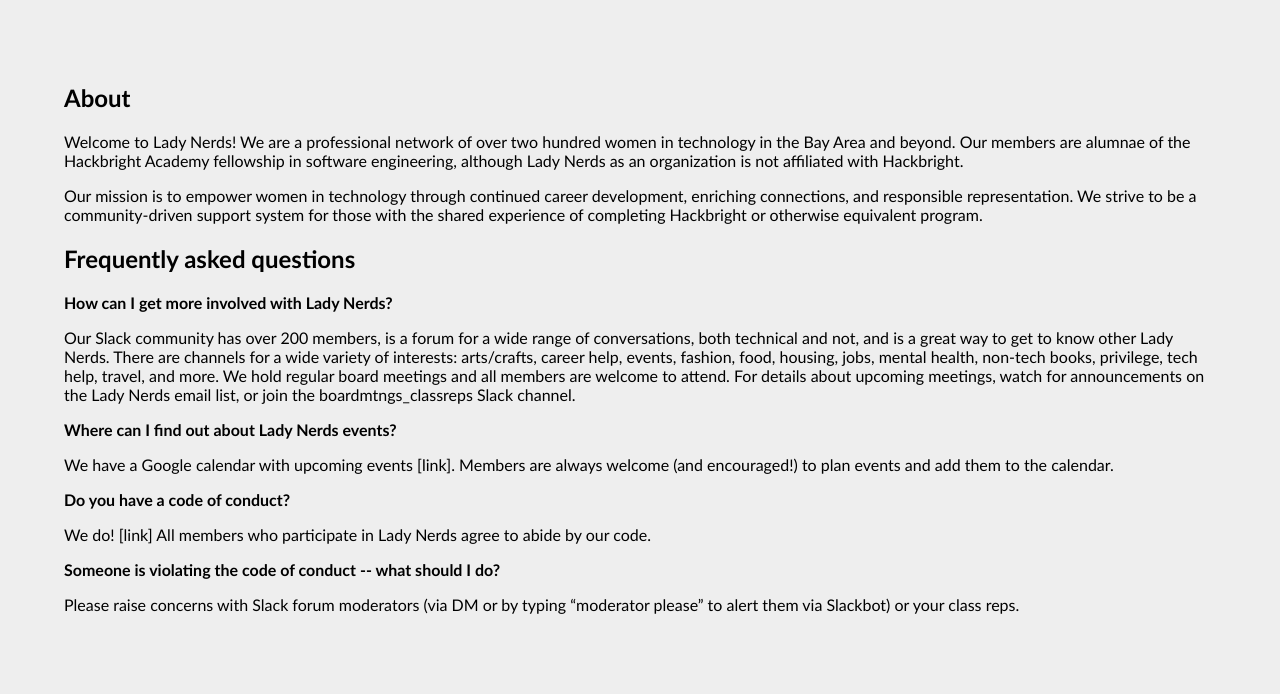
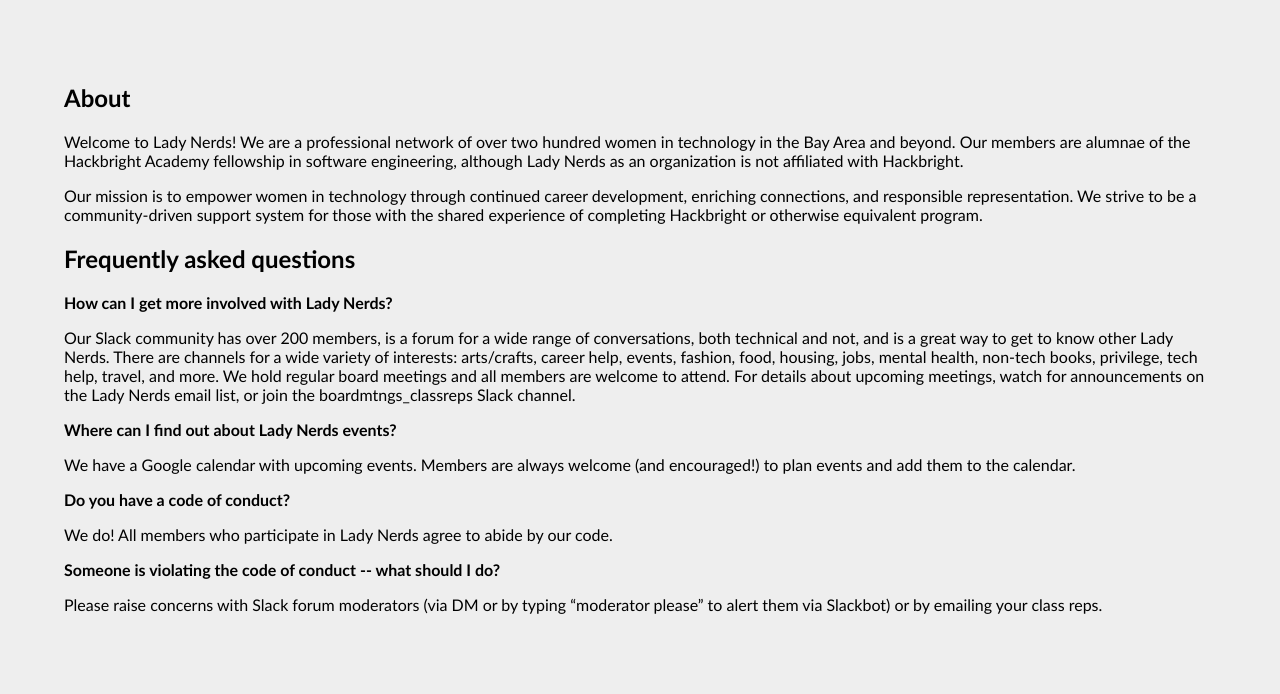
Before and after one commit to beckastar/ladynerds_site, a Django app: page /about/ in a window 1280 px wide. Shown: the part 177-871 px from the top of the page. Run offline with Django 3.2, Linux system fonts and the light colour scheme; parts of the project's set-up code (start-up, migrations or seed data) failed here and were passed over.

Commit message:
added fixme notes to add links

```diff
--- a/ladynerds/templates/about.html
+++ b/ladynerds/templates/about.html
@@ -35,19 +35,21 @@
 
         <b>Where can I find out about Lady Nerds events?</b>
         <p>
-        We have a Google calendar with upcoming events [link]. Members are always welcome
+        <!-- FIXME: Add link to google calendar -->
+        We have a Google calendar with upcoming events. Members are always welcome
         (and encouraged!) to plan events and add them to the calendar.
         </p>
 
         <b>Do you have a code of conduct?</b>
         <p>
-        We do!  [link] All members who participate in Lady Nerds agree to abide by our code.
+        <!-- FIXME: Add link to COC -->
+        We do! All members who participate in Lady Nerds agree to abide by our code.
         </p>
 
         <b>Someone is violating the code of conduct -- what should I do?</b>
         <p>
         Please raise concerns with Slack forum moderators (via DM or by typing “moderator please”
-        to alert them via Slackbot) or your class reps.
+        to alert them via Slackbot) or by emailing your class reps.
         </p>
     </div>
 </div>
```
